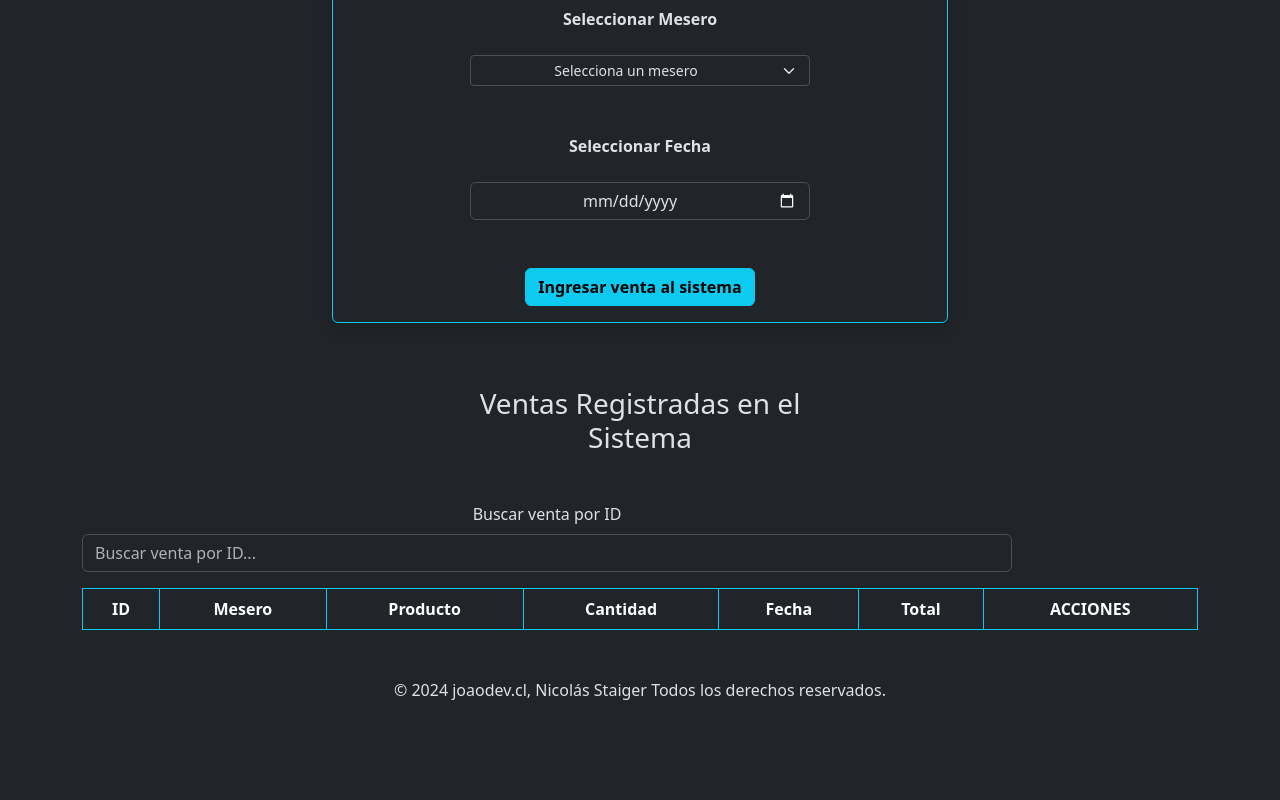
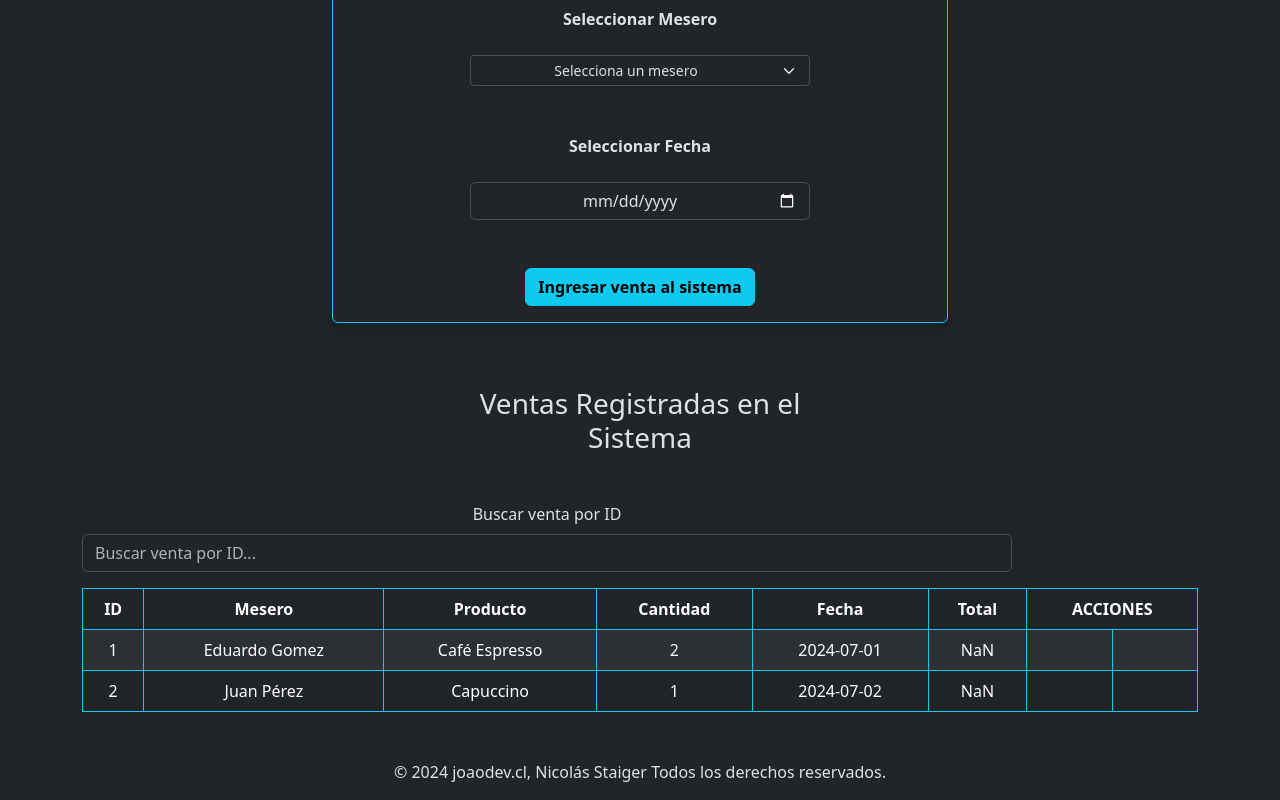
Before and after one commit to joaonunez/reactIntegracionRegistroVentas, a React (Create React App) app in the folder aplicacion/: page / in a window 1280 px wide. Shown: the part 524-1324 px from the top of the page. Before the commit the page ends 1242 px from the top, so only its background shows below. Built offline with nearby package versions, Linux system fonts and the light colour scheme.

Commit message:
precargando ventas

```diff
--- a/aplicacion/src/class/Producto.js
+++ b/aplicacion/src/class/Producto.js
@@ -1,4 +1,3 @@
-import Categoria from "./Categoria";
 class Producto {
     constructor(id, nombre, categoria, precio) {
         this._id = id;
--- a/aplicacion/src/class/Venta.js
+++ b/aplicacion/src/class/Venta.js
@@ -0,0 +1,40 @@
+import Producto from "./Producto";
+class Venta {
+    constructor(id, mesero, producto, cantidad, fecha) {
+        this._id = id; // inicializa el id de la venta
+        this._mesero = mesero; // inicializa el mesero de la venta
+        this._producto = producto; // inicializa el producto de la venta
+        this._cantidad = cantidad; // inicializa la cantidad de la venta
+        this._fecha = fecha; // inicializa la fecha de la venta
+    }
+
+    get getId() {
+        return this._id; // devuelve el id de la venta
+    }
+    get getMesero() {
+        return this._mesero; // devuelve el mesero de la venta
+    }
+    get getProducto() {
+        return this._producto; // devuelve el producto de la venta
+    }
+    get getCantidad() {
+        return this._cantidad; // devuelve la cantidad de la venta
+    }
+    get getFecha() {
+        return this._fecha; // devuelve la fecha de la venta
+    }
+
+    set setMesero(mesero) {
+        this._mesero = mesero; // establece el mesero de la venta
+    }
+    set setProducto(producto) {
+        this._producto = producto; // establece el producto de la venta
+    }
+    set setCantidad(cantidad) {
+        this._cantidad = cantidad; // establece la cantidad de la venta
+    }
+    set setFecha(fecha) {
+        this._fecha = fecha; // establece la fecha de la venta
+    }
+}
+export default Venta;
--- a/aplicacion/src/components/Ventas.jsx
+++ b/aplicacion/src/components/Ventas.jsx
@@ -4,6 +4,8 @@ import { VerProductosModal } from "../modals/VerProductosModal";
 import { EditarVentaModal } from "../modals/EditarVentaModal";
 import productos from "../scripts/productos/productosPreCargados";
 import meseros from "../scripts/meseros/meserosPreCargados";
+import ventas from "../scripts/ventas/VentasPreCargadas";
+import Venta from "../class/Venta";
 export function Ventas() {
   return (
     <div>
@@ -141,7 +143,20 @@ export function Ventas() {
               <th colspan="2">ACCIONES</th>
             </tr>
           </thead>
-          <tbody></tbody>
+          <tbody>
+            {ventas.map((venta)=>(
+              <tr key={venta._id}>
+                <td>{venta.getId}</td>
+                <td>{venta.getMesero.getNombre}</td>
+                <td>{venta.getProducto.getNombre}</td>
+                <td>{venta.getCantidad}</td>
+                <td>{venta.getFecha}</td>
+                <td>{venta.getCantidad * venta.getProducto.getPrecio}</td>
+                <td></td>
+                <td></td>
+              </tr>
+            ))}
+          </tbody>
         </table>
       </div>
       <VerProductosModal />
--- /dev/null
+++ b/aplicacion/src/scripts/ventas/VentasPreCargadas.js
@@ -0,0 +1,24 @@
+import Mesero from "../../class/Mesero";
+import Categoria from "../../class/Categoria";
+import Producto from "../../class/Producto";
+import Venta from "../../class/Venta";
+
+let ventas = [
+    new Venta(
+      1,
+      new Mesero("18.232.243-5", "Eduardo Gomez"), // Crea el Mesero directamente
+      new Producto(1, "Café Espresso", 1500), // Crea el Producto directamente
+      2,
+      "2024-07-01"
+    ),
+    new Venta(
+      2,
+      new Mesero("19.132.254-5", "Juan Pérez"),
+      new Producto(2, "Capuccino", 2000),
+      1,
+      "2024-07-02"
+    ),
+    // Agrega más ventas según sea necesario
+  ];
+
+export default ventas;
```
